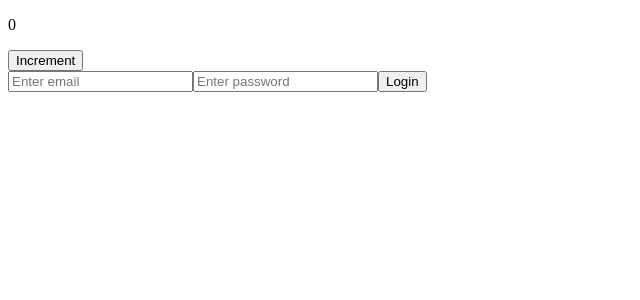
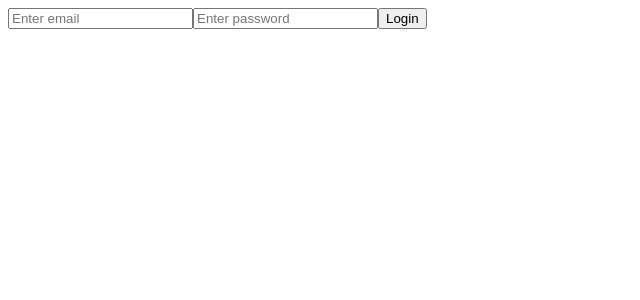
Before and after one commit to KushalAbhishek/abc, a React (Vite) app in the folder vite-project/: page / in a window 1280 px wide. Shown: the top 300 px of the page, without its empty margins (0-640 px from the left). Built offline with nearby package versions, Linux system fonts and the light colour scheme.

Commit message:
react-fundamentals

```diff
--- a/vite-project/src/App.jsx
+++ b/vite-project/src/App.jsx
@@ -4,34 +4,47 @@ import "./App.css"
 
   function App() {
     const [count,setCount]=useState(0)
+    const [email,setEmail]=useState("")
+    const [password,setPassword]=useState("")
 
-    const handleIncrement=()=>{
-      setCount((prevCount)=>prevCount+1)
-      console.log(count)
-    }
 
-    const handleClick=(name)=>{
+    /* const handleClick=(name)=>{
       alert("button pressed by "+ name)
+    } */
+
+    const handleChange=(event)=>{
+      //event.preventDefault(); //prevents the website from refreshing immediately
+      console.log(event.target.name);//for form
+      console.log(event.target.value)
     }
 
     const handleSumbit=()=>{
-      alert("You have submitted");
+      event.preventDefault();
+      alert(`Email: ${email} \nPassword: ${password} \nYou have submitted`);//for form
     }
 
-    const handleChange=(event)=>{
-      event.preventDefault(); //prevents the website from refreshing immediately
-      console.log(event.target.name);
-      console.log(event.target.value)
+    //to store the states of the enter text we use handleemail and handlepassword
+    const handleEmail=(event)=>{
+      setEmail(event.target.value)
     }
+
+    const handlePassword=(event)=>{
+      setEmail(event.target.value)
+    }
+
+    /* const handleIncrement=()=>{
+      setCount((prevCount)=>prevCount+1)
+      console.log(count)
+    } */
 
     return (
       <div>
-        <p>{count}</p>
-        <button onClick={handleIncrement}>Increment</button>
+        {/* <p>{count}</p>
+        <button onClick={handleIncrement}>Increment</button> */}
         <form onSubmit={handleSumbit}>
-          <input type="text" name="email" placeholder="Enter email" onChange={handleChange}/>
+          <input type="text" name="email" placeholder="Enter email" onChange={handleEmail}/>
           <input type="password" name="password" placeholder="Enter password"
-          onChange={handleChange}/>
+          onChange={handlePassword}/>
           <button type="submit">Login</button>
         </form>
       </div>
```
